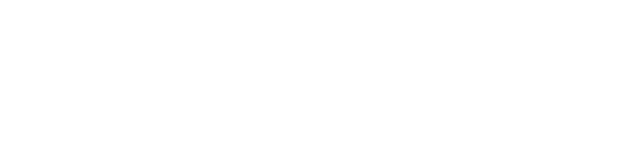
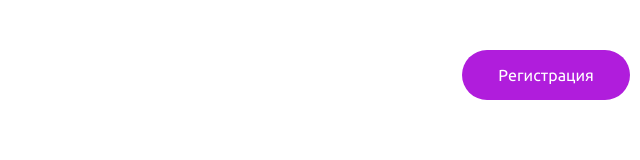
Before and after one commit to Fintisov/presentation_bank-card, a website: page _src/pages/index.html in a window 1280 px wide. Shown: the whole page, without its empty margins (640-1280 px from the left). Drawn offline with nearby package versions, Linux system fonts and the light colour scheme; files that its build step writes are made by us from their sources; files whose address does not match are found by name.

Commit message:
completed section "header"

```diff
--- a/_src/pages/sections/header.html
+++ b/_src/pages/sections/header.html
@@ -1,3 +1,8 @@
 <header class="header">
-
+    <div class="container-fluid">
+        <div class="header__content">
+            <a class="header__logo" href="#">uCard <span>neo</span></a>
+            <a class="button" href="#">Регистрация</a>
+        </div>
+    </div>
 </header>
--- a/_src/styles/global/base.scss
+++ b/_src/styles/global/base.scss
@@ -12,7 +12,9 @@ html {
 
 /* Выставляем основные настройки по-умолчанию для body */
 body {
+  font-family: $ui-font-ubuntu;
   line-height: 1.25;
+  color: $ui-color-white;
 }
 
 ul, ol {
@@ -42,7 +44,7 @@ a {
 
   &:hover {
       @include mouse-device {
-        color: inherit;
+        //color: inherit;
       }
   }
 }
@@ -120,11 +122,10 @@ h6, .h6 {
 }
 
 p {
-  //font-family: $futura;
-  //color: $black;
-  //font-size: 18px;
-  //font-weight: 400;
-  //line-height: 1.5;
+  font-family: $ui-font-ubuntu;
+  color: $ui-color-white;
+  font-size: 18px;
+  font-weight: 300;
   margin: 0;
 
   @media screen and (max-width: $ui-breakpoints-md) {
@@ -381,3 +382,26 @@ small, .small {
     right: 10px;
   }
 }
+
+.button {
+  display: inline-flex;
+  justify-content: center;
+  align-items: center;
+  min-width: 168px;
+  min-height: 50px;
+
+  font-weight: 400;
+  font-size: 16px;
+  line-height: 1;
+  color: $ui-color-white;
+
+  border-radius: 25px;
+  background-color: $ui-color-purple;
+  transition: background-color $ui-transition-default;
+
+  &:hover {
+      @include mouse-device {
+        background-color: $ui-color-purple-dark;
+      }
+  }
+}
```
Also changed, not shown: _src/styles/block/header.scss (deleted), _src/styles/style.css, _src/styles/style.min.css, dist/styles/style.css, dist/styles/style.min.css.
